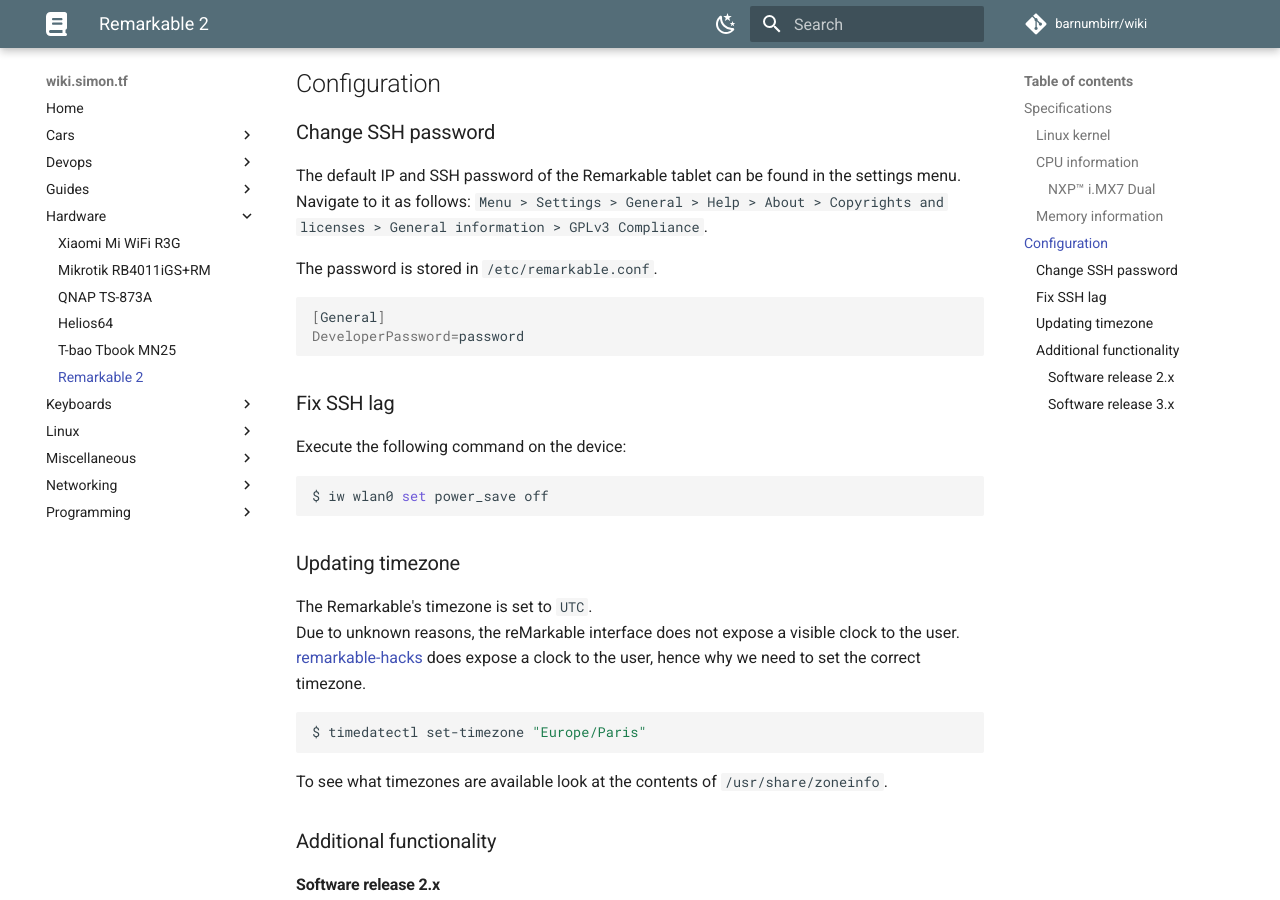
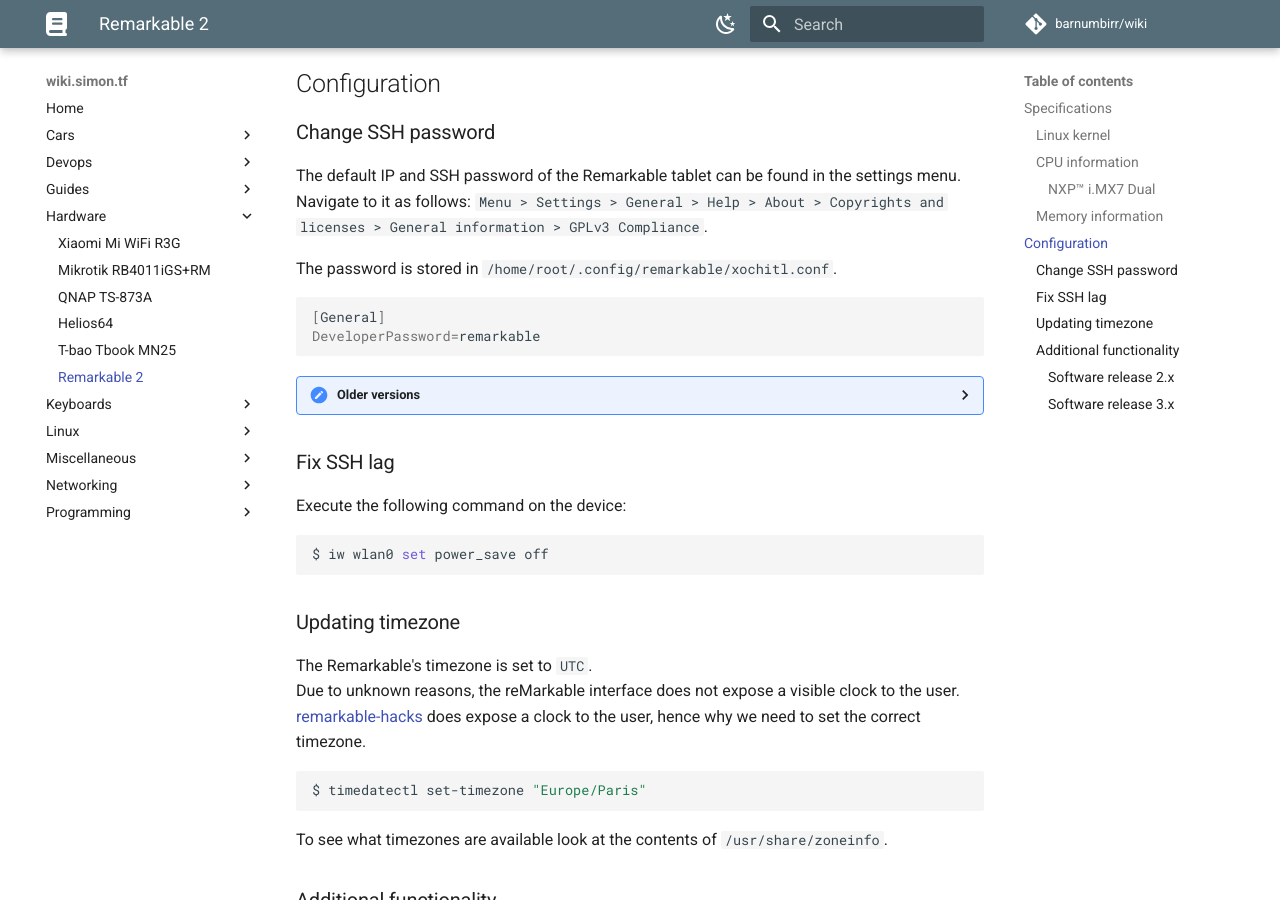
Before and after one commit to barnumbirr/wiki, an MkDocs documentation site: the page built from docs/hardware/remarkable2.md, in a window 1280 px wide and 900 px high, scrolled down 1700 px. Built offline with MkDocs 1.6.1 and Material for MkDocs 9.7.7, drawn with Linux system fonts in a browser that asks for light colours; comment, search, counter and statistics services are not loaded; some of the changed text lies outside the part shown.

````diff
--- a/docs/hardware/remarkable2.md
+++ b/docs/hardware/remarkable2.md
@@ -19,7 +20,14 @@
 
 ??? "Older versions"
 
-    Running [`Software release 2.9/2.10/2.11`](https://support.remarkable.com/hc/en-us/sections/115001534689-Software-releases).
+    Running [`Software release 3.9`](https://support.remarkable.com/s/article/Software-release-3-9).
+
+    ```bash
+    $ uname -a
+    Linux reMarkable 5.4.70-v1.3.4-rm11x #1 SMP PREEMPT Wed Mar 15 06:06:44 UTC 2023 armv7l GNU/Linux
+    ```
+
+    Running [`Software release 2.9/2.10/2.11`](https://support.remarkable.com/s/article/Release-notes-overview).
 
     ```bash
     $ uname -a
@@ -123,12 +131,18 @@
 Navigate to it as follows: `Menu > Settings > General > Help > About >
 Copyrights and licenses > General information > GPLv3 Compliance`.
 
-The password is stored in `/etc/remarkable.conf`.
+The password is stored in `/home/root/.config/remarkable/xochitl.conf`.
 
 ```bash
 [General]
-DeveloperPassword=password
+DeveloperPassword=remarkable
 ```
+
+??? "Older versions"
+
+    Running [`Software release 2.x`](https://support.remarkable.com/s/article/Release-notes-overview).
+
+    The password is stored in `/etc/remarkable.conf`.
 
 ### Fix SSH lag
 
````
Also changed, not shown: other parts of docs/hardware/remarkable2.md (+2 -1 lines).
